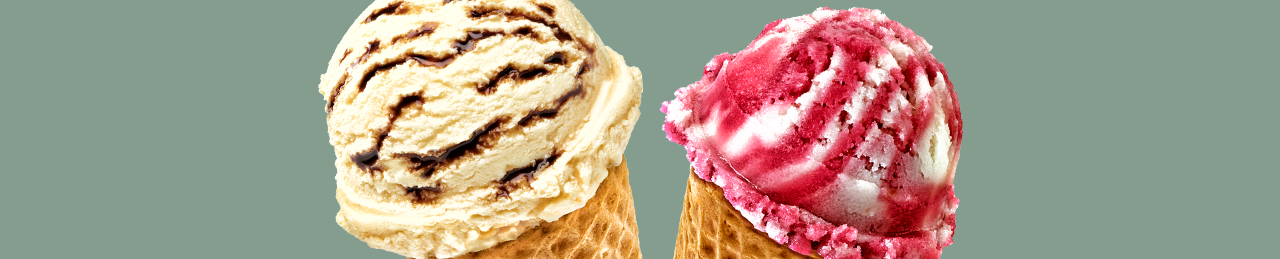
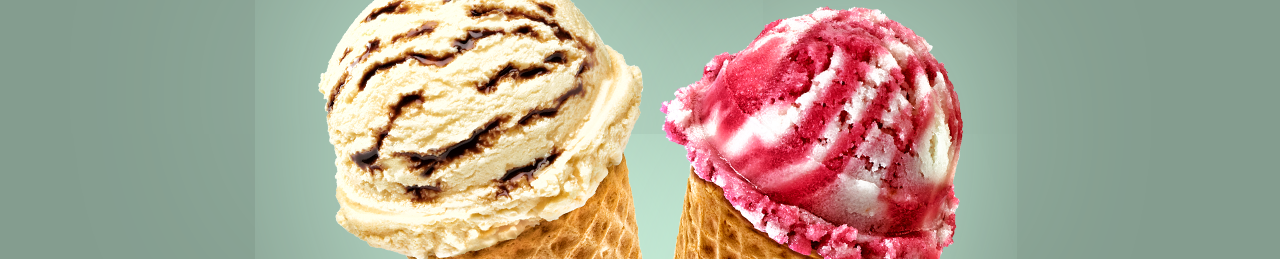
Before and after one commit to Sadchikhina/gllacy, a plain HTML site: page index.html in a window 1280 px wide. Shown: the part 121-380 px from the top of the page. Drawn offline with Linux system fonts and the light colour scheme.

Commit message:
shadows added

```diff
--- a/css/style.css
+++ b/css/style.css
@@ -411,13 +411,39 @@ body {
   height: 574px;
 }
 
+.shadow1 {
+  position: absolute;
+  top: 120px;
+  left: 460px;
+  width: 40px;
+  height: 320px;
+  transform: rotate(152deg);
+  border-radius: 50%;
+  background-color: #cdf4df;
+  box-shadow: 0 0 250px 150px #cdf4df;
+  z-index: -2;
+}
+
+.shadow2 {
+  position: absolute;
+  top: 140px;
+  left: 700px;
+  width: 40px;
+  height: 320px;
+  transform: rotate(25deg);
+  border-radius: 50%;
+  background-color: #cdf4df;
+  box-shadow: 0 0 200px 100px #cdf4df;
+  z-index: -2;
+}
+
 .cream-brule,
 .raspberry-jam {
   position: absolute;
 }
 
 .cream-brule {
-  top: 10px;
+  top: 9px;
   left: 250px;
   z-index: -1;
 }
@@ -493,8 +519,7 @@ body {
 
 .slider-pagination-dot-active,
 .slider-pagination-dot-active:hover,
-.slider-pagination-dot:active
- {
+.slider-pagination-dot:active {
   background: #ffffff;
 }
 
--- a/index.html
+++ b/index.html
@@ -54,6 +54,10 @@
     </header>
     <div class="slider">
       <div class="slide1">
+        <div class="white-shadow">
+         <div class="shadow1"></div>
+         <div class="shadow2"></div>
+        </div>
         <img class="cream-brule" src="img/ice-cream1.png" alt="">
         <img class="raspberry-jam" src="img/ice-cream2.png" alt="">
         <div class="time-contact">
```
